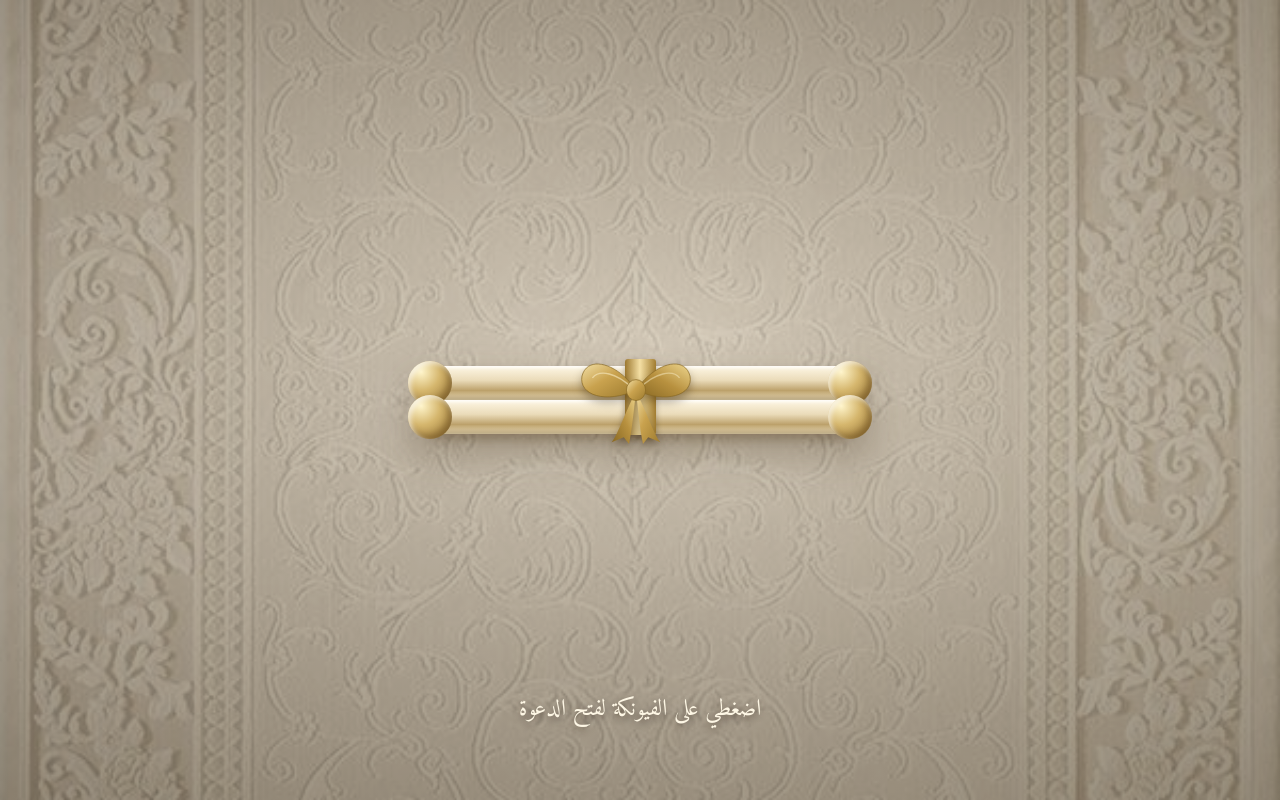
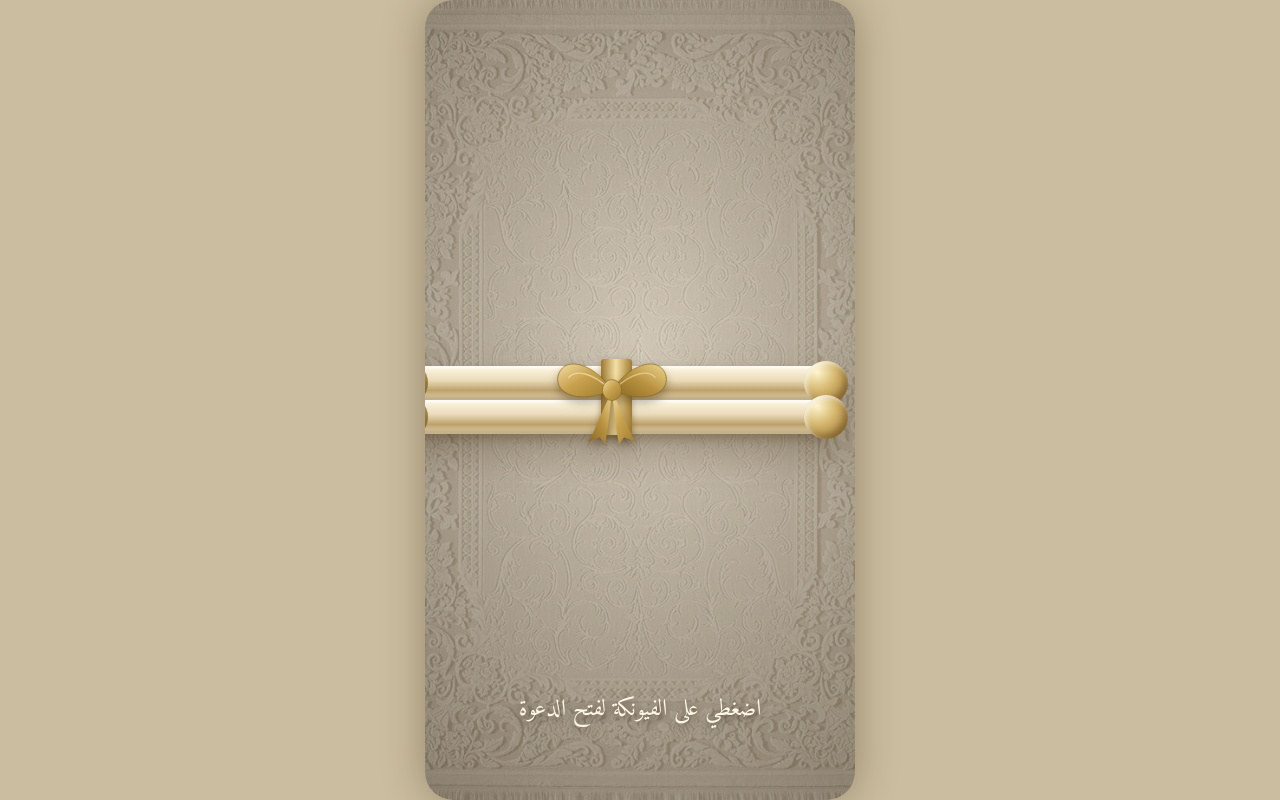
Before and after one commit to Shahd1982001/graduation-invitation, a React (Vite) app: page / in a window 1280 px wide. Built offline with nearby package versions, Linux system fonts and the light colour scheme.

Commit message:
Make invitation display like a phone screen

```diff
--- a/src/styles.css
+++ b/src/styles.css
@@ -9,6 +9,9 @@ h1,h2,.verse,.joy,.invite{font-family:'Amiri',serif}
 
 /* الخلفية قبل الفتح: ورق عاجي أغمق */
 .invite{position:fixed;inset:0;overflow:hidden}
+@media (min-width:600px){
+  .invite{width:min(100%,430px);height:100dvh;margin-inline:auto;border-radius:28px;box-shadow:0 0 42px rgba(48,31,9,.35)}
+}
 .bgp{position:absolute;inset:0;background:url(/assets/paper.jpg) center/cover,#cbbd9f;filter:brightness(.8) sepia(.25) saturate(.9)}
 .bgp::after{content:"";position:absolute;inset:0;background:radial-gradient(90% 70% at 50% 45%,rgba(255,248,230,.25),rgba(70,50,20,.45))}
 .hint{position:absolute;bottom:max(9dvh,40px);inset-inline:0;text-align:center;font-family:'Amiri',serif;font-size:1.45rem;color:#fff8e6;text-shadow:0 2px 10px rgba(40,25,5,.6);animation:pulse 2.8s ease-in-out infinite;pointer-events:none}
```
